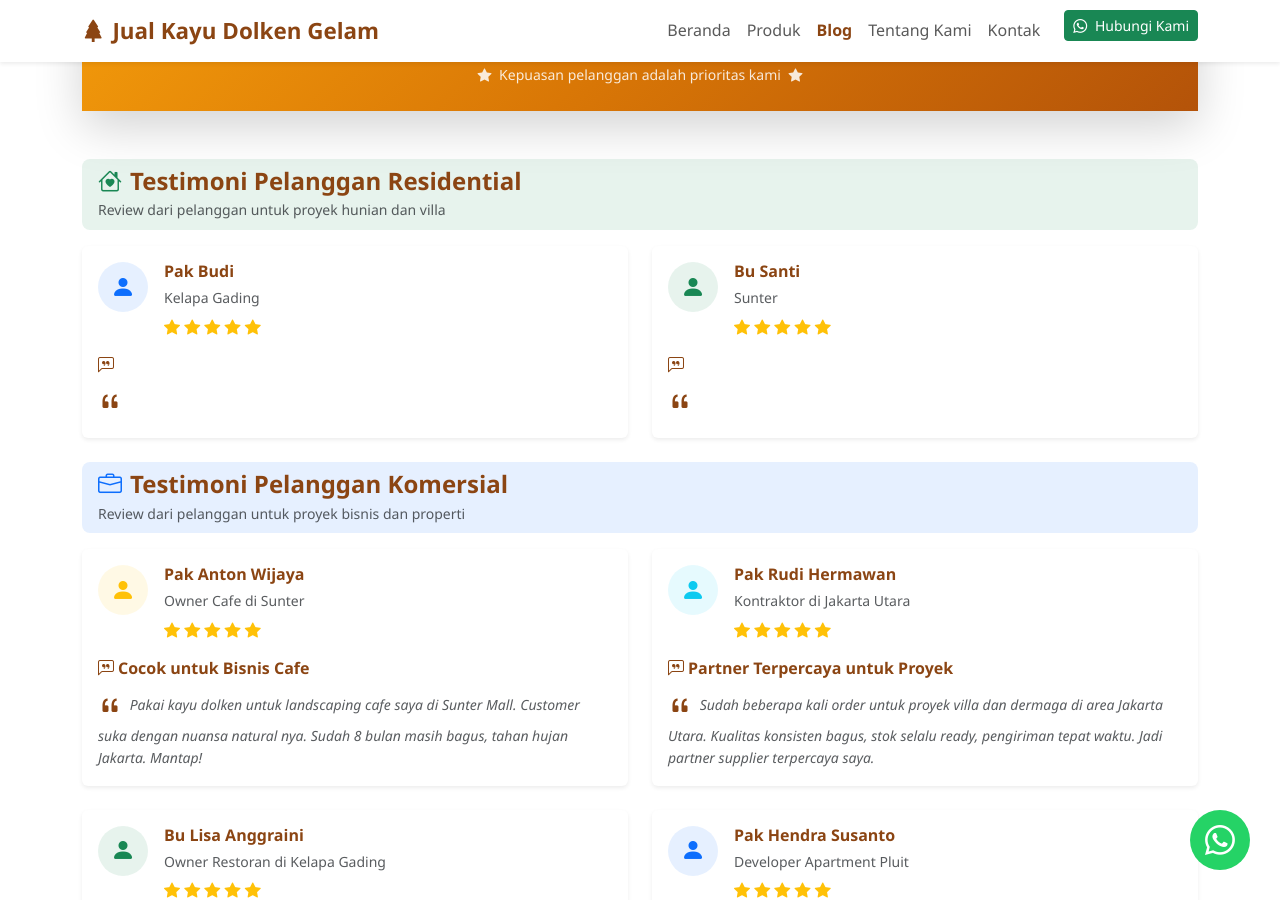
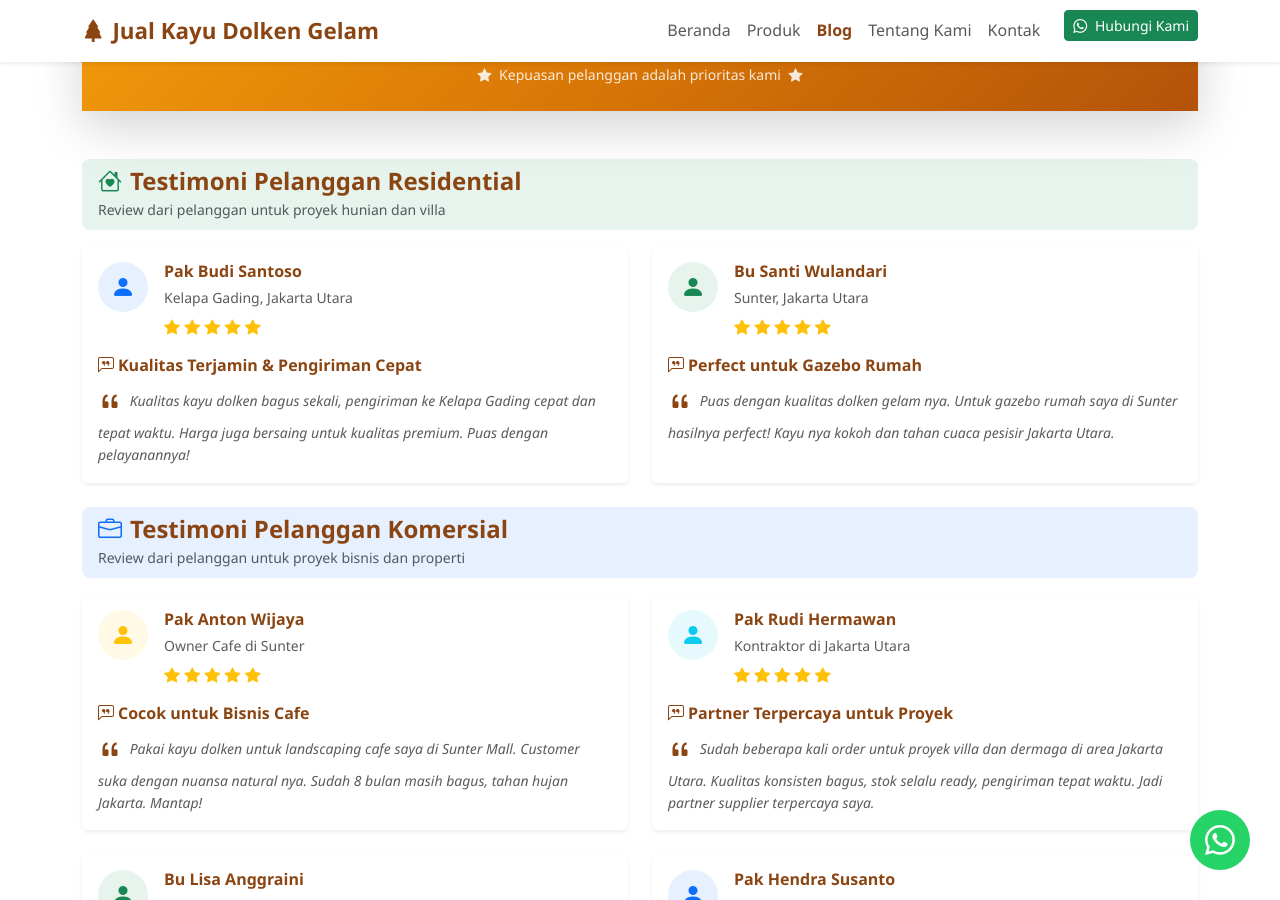
Before and after one commit to jualkayudolkengelam/jualkayudolkengelam.github.io, a Jekyll site: the page built from _post_with_product/2025-11-15-jual-kayu-dolken-jakarta-utara.md, in a window 1280 px wide and 900 px high, scrolled down 9802 px. Built offline with Jekyll 4.4.1, drawn with Linux system fonts in a browser that asks for light colours.

Commit message:
fix: Standardize testimonial format for Jakarta Utara
Update Jakarta Utara residential testimonials to use consistent format with other cities (judul + komentar instead of profesi + quote). This ensures uniform structure across all city pages.

- Change from profesi/quote to judul/komentar format
- Expand testimonial content for better detail
- Add full names and city designation to locations

🤖 Generated with [Claude Code](https://claude.com/claude-code)

Co-Authored-By: Claude <noreply@anthropic.com>

```diff
--- a/_post_with_product/2025-11-15-jual-kayu-dolken-jakarta-utara.md
+++ b/_post_with_product/2025-11-15-jual-kayu-dolken-jakarta-utara.md
@@ -474,18 +474,18 @@ studi_kasus_proyek:
 # TESTIMONI - RESIDENTIAL
 # ============================================================================
 testimoni_residential:
-  - nama: "Pak Budi"
-    profesi: "Kontraktor Kelapa Gading"
-    lokasi: "Kelapa Gading"
+  - nama: "Pak Budi Santoso"
+    lokasi: "Kelapa Gading, Jakarta Utara"
     rating: 5
-    quote: "Kualitas bagus, pengiriman ke Kelapa Gading cepat, harga bersaing!"
+    judul: "Kualitas Terjamin & Pengiriman Cepat"
+    komentar: "Kualitas kayu dolken bagus sekali, pengiriman ke Kelapa Gading cepat dan tepat waktu. Harga juga bersaing untuk kualitas premium. Puas dengan pelayanannya!"
     warna: "primary"
 
-  - nama: "Bu Santi"
-    profesi: "Homeowner"
-    lokasi: "Sunter"
+  - nama: "Bu Santi Wulandari"
+    lokasi: "Sunter, Jakarta Utara"
     rating: 5
-    quote: "Puas dengan kualitas dolken gelam nya. Untuk gazebo rumah saya di Sunter perfect!"
+    judul: "Perfect untuk Gazebo Rumah"
+    komentar: "Puas dengan kualitas dolken gelam nya. Untuk gazebo rumah saya di Sunter hasilnya perfect! Kayu nya kokoh dan tahan cuaca pesisir Jakarta Utara."
     warna: "success"
 
 # ============================================================================
```
